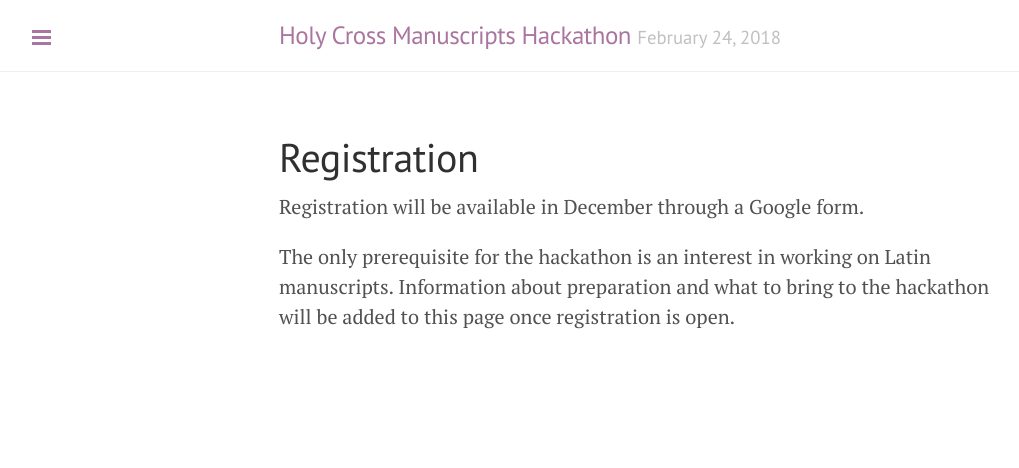
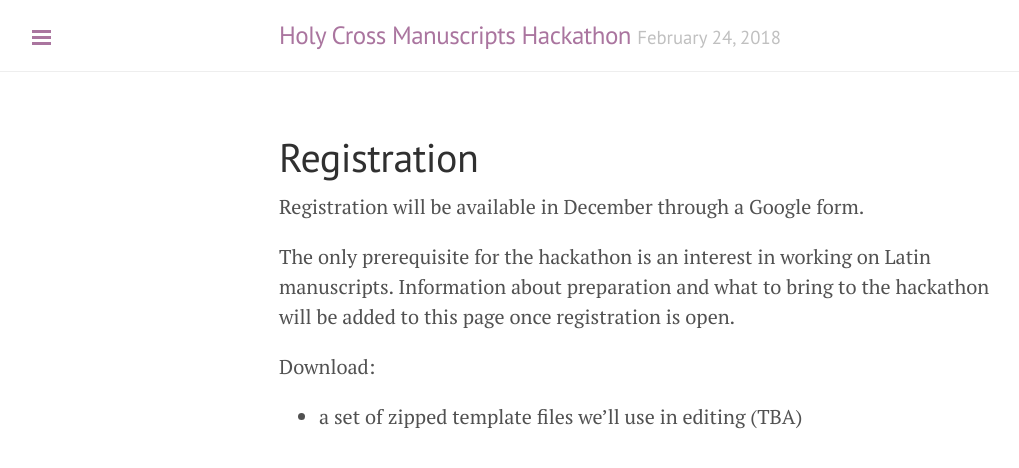
Before and after one commit to HCMID/ms-hackathon-2018, a Jekyll site: the page built from docs/registration.md, in a window 1280 px wide. Shown: the top 468 px of the page, without its empty margins (1-1020 px from the left). Built offline with Jekyll 4.4.1, drawn with Linux system fonts in a browser that asks for light colours.

Commit message:
Add placeholder for zip of templates

```diff
--- a/docs/registration.md
+++ b/docs/registration.md
@@ -7,3 +7,8 @@ layout: page
 Registration will be available in December through a Google form.
 
 The only prerequisite for the hackathon is an interest in working on Latin manuscripts.  Information about preparation and what to bring to the hackathon will be added to this page once registration is open.
+
+
+Download:
+
+-  a set of zipped template files we'll use in editing (TBA)
```
